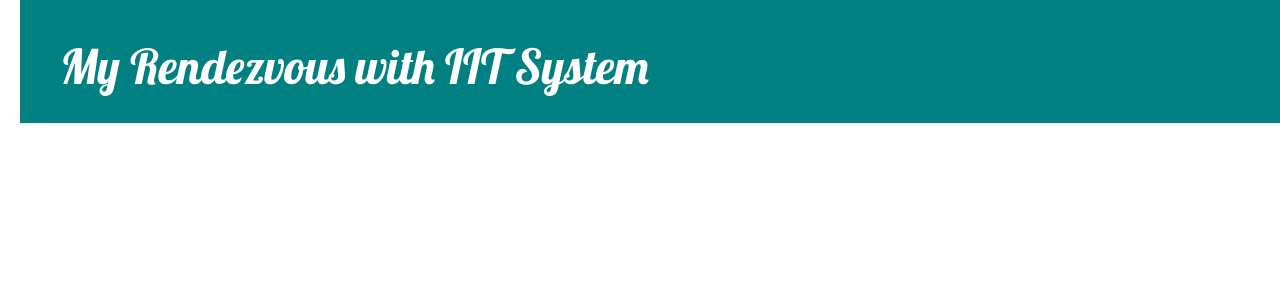
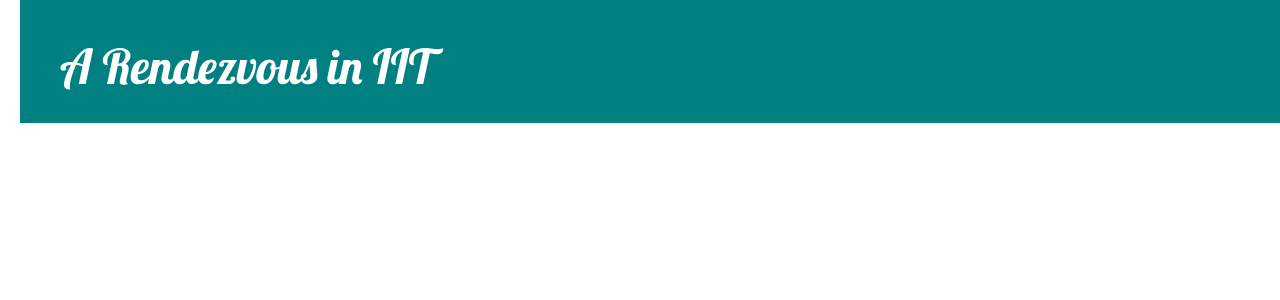
Before and after one commit to navnikum/my-first-blog, a Django app: page / in a window 1280 px wide. Shown: the top 300 px of the page. Run offline with Django 3.2, Linux system fonts and the light colour scheme; data that the repository does not hold is empty; some libraries are stand-ins or nearby versions.

Commit message:
Changed the title of the Blog again, hosted on pythonanywhere.com

```diff
--- a/blog/templates/blog/base.html
+++ b/blog/templates/blog/base.html
@@ -1,7 +1,7 @@
 {% load staticfiles %}
 <html>
     <head>
-        <title>My Rendezvous with IIT System </title>
+        <title>A Rendezvous in IIT  </title>
         <link rel="stylesheet" href="//maxcdn.bootstrapcdn.com/bootstrap/3.2.0/css/bootstrap.min.css">
         <link rel="stylesheet" href="//maxcdn.bootstrapcdn.com/bootstrap/3.2.0/css/bootstrap-theme.min.css">
         <link href='//fonts.googleapis.com/css?family=Lobster&subset=latin,latin-ext' rel='stylesheet' type='text/css'>
@@ -13,7 +13,7 @@
     <a href="{% url 'post_new' %}" class="top-menu"><span class="glyphicon glyphicon-plus"></span></a>
 {% endif %}
             <h1><a href="/">
-            My Rendezvous with IIT System</a></h1>
+            A Rendezvous in IIT </a></h1>
         </div>
 
         <div class="content container">
```
